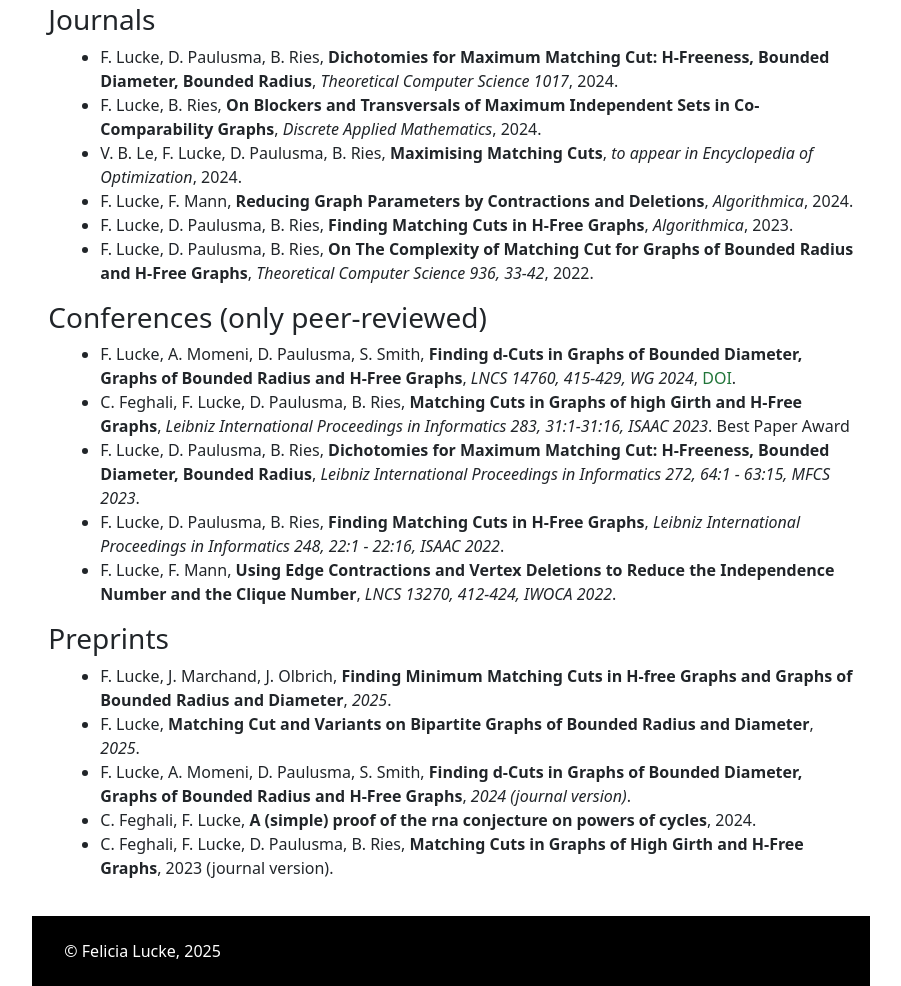
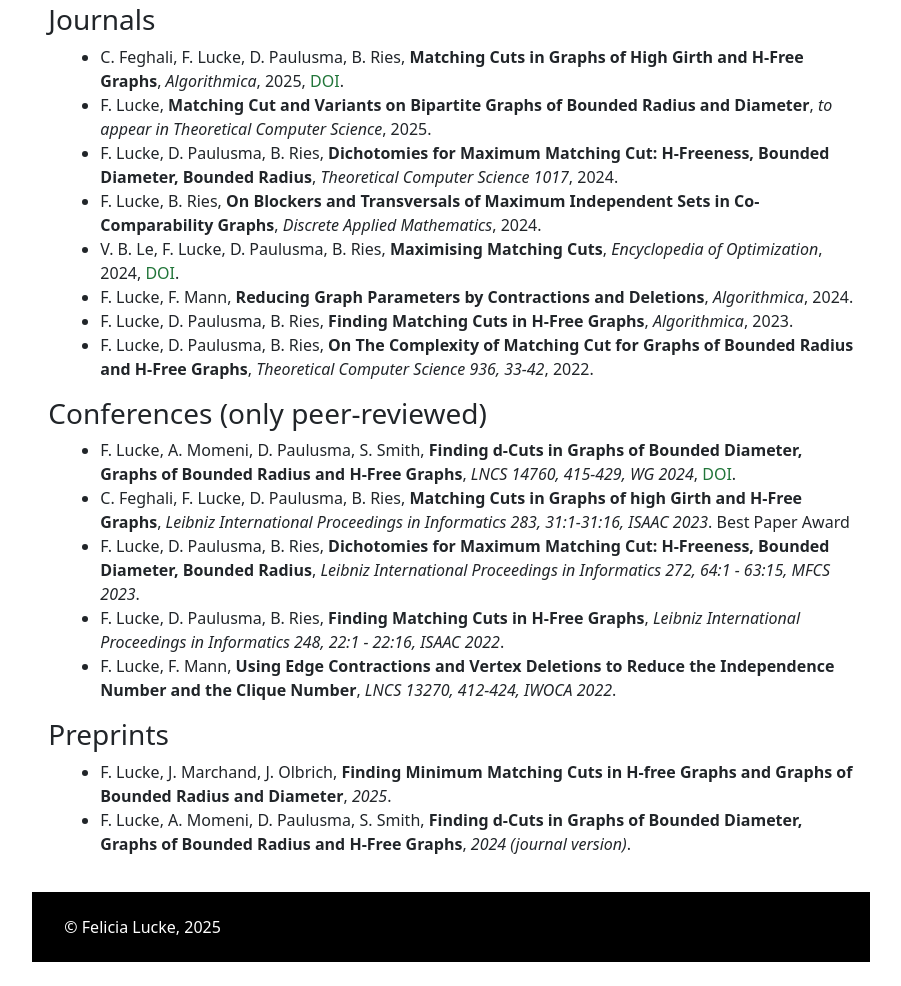
Before and after one commit to felicialucke/felicialucke.github.io, a plain HTML site: page publications.html in a window 1280 px wide. Shown: the part 273-1259 px from the top of the page, without its empty margins (189-1090 px from the left). After the commit the page ends 1235 px from the top, so only its background shows below. Drawn offline with nearby package versions, Linux system fonts and the light colour scheme.

Commit message:
update website

```diff
--- a/publications.html
+++ b/publications.html
@@ -41,6 +41,9 @@
 
 			<h3> Journals </h3>
 			<ul>
+				<li> C. Feghali, F. Lucke, D. Paulusma, B. Ries, <b>Matching Cuts in Graphs of High Girth and H-Free
+						Graphs</b>, <i> Algorithmica</i>, 2025, <a href="https://doi.org/10.1007/s00453-025-01318-8">DOI</a>. </li>
+				<li> F. Lucke, <b>Matching Cut and Variants on Bipartite Graphs of Bounded Radius and Diameter</b>, <i>to appear in Theoretical Computer Science</i>, 2025. </li>
 				<li> F. Lucke, D. Paulusma, B. Ries,<b> Dichotomies for Maximum Matching Cut: H-Freeness, Bounded
 						Diameter, Bounded Radius</b>, <i>Theoretical Computer
 						Science 1017</i>, 2024.</li>
@@ -48,8 +51,8 @@
 						Comparability Graphs</b>, <i>Discrete Applied
 						Mathematics</i>, 2024.</li>
 				<li> V. B. Le, F. Lucke, D. Paulusma, B. Ries, <b>Maximising
-						Matching Cuts</b>, <i>to appear in Encyclopedia of
-						Optimization</i>, 2024. </li>
+						Matching Cuts</b>, <i>Encyclopedia of
+						Optimization</i>, 2024, <a href ="https://doi.org/10.1007/978-3-030-54621-2_898-1">DOI</a>. </li>
 				<li> F. Lucke, F. Mann,<b> Reducing Graph Parameters by
 						Contractions and Deletions</b>, <i>Algorithmica</i>,
 			2024. </li>
@@ -79,13 +82,12 @@
 			<h3> Preprints </h3>
 			<ul>
 				<li> F. Lucke, J. Marchand, J. Olbrich, <b>Finding Minimum Matching Cuts in H-free Graphs and Graphs of Bounded Radius and Diameter</b>, <i>2025</i>. </li>
-				<li> F. Lucke, <b>Matching Cut and Variants on Bipartite Graphs of Bounded Radius and Diameter</b>, <i>2025</i>. </li>
 				<li> F. Lucke, A. Momeni, D. Paulusma, S. Smith, <b>Finding d-Cuts in Graphs of Bounded Diameter,
 						Graphs of Bounded Radius and H-Free Graphs</b>, <i>2024 (journal version)</i>. </li>
-				<li> C. Feghali, F. Lucke, <b>A (simple) proof of the rna
-						conjecture on powers of cycles</b>, 2024. </li>
-				<li> C. Feghali, F. Lucke, D. Paulusma, B. Ries, <b>Matching Cuts in Graphs of High Girth and H-Free
-						Graphs</b>, 2023 (journal version). </li>
+				<!--<li> C. Feghali, F. Lucke, <b>A (simple) proof of the rna
+						conjecture on powers of cycles</b>, 2024. </li> -->
+			<!--	<li> J. Ahn, T. Eagling-Vose, F. Lucke, S. Smith, D. Paulusma, <b>Finding d-Cuts in Claw-free Graphs</b>,
+2025.</li>-->
 		</ul>
 </div>
 </div>
```
Also changed, not shown: misc.html (+2 -2 lines), talks.html (+1 -0 lines).
